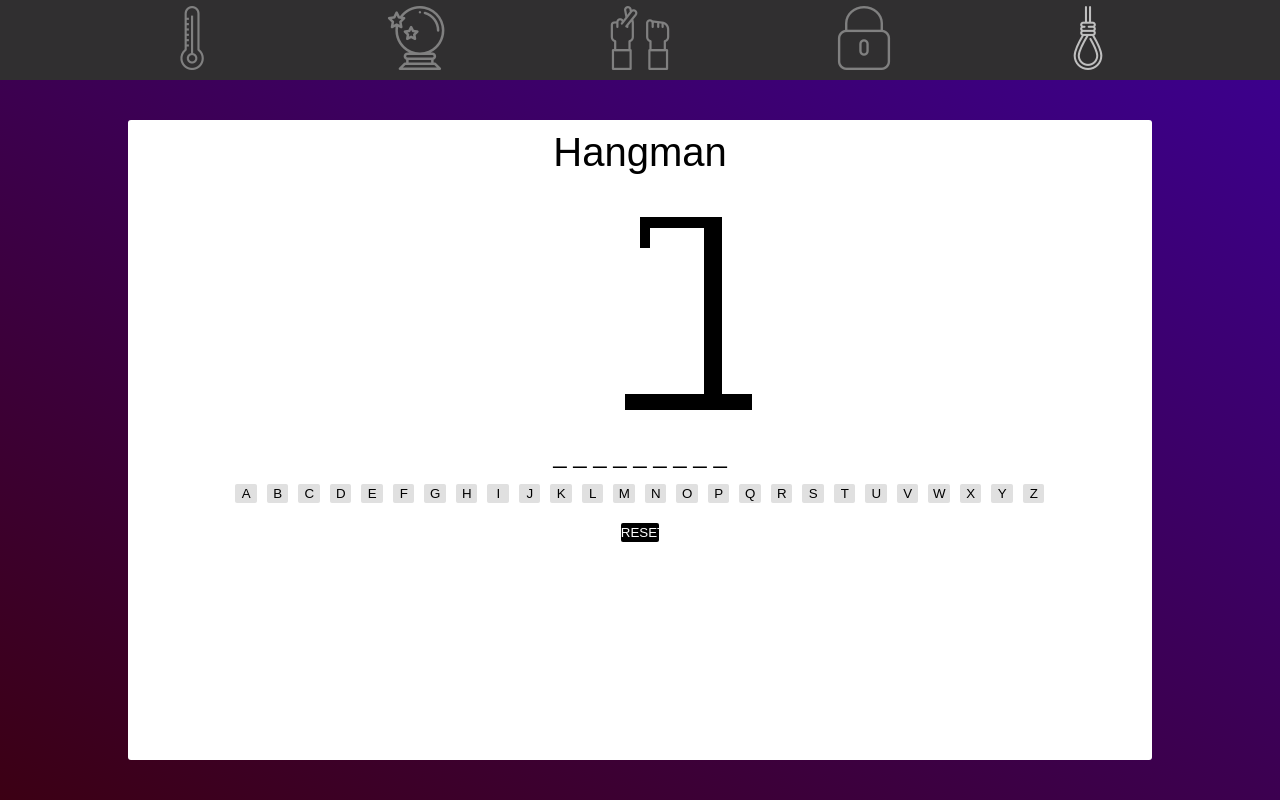
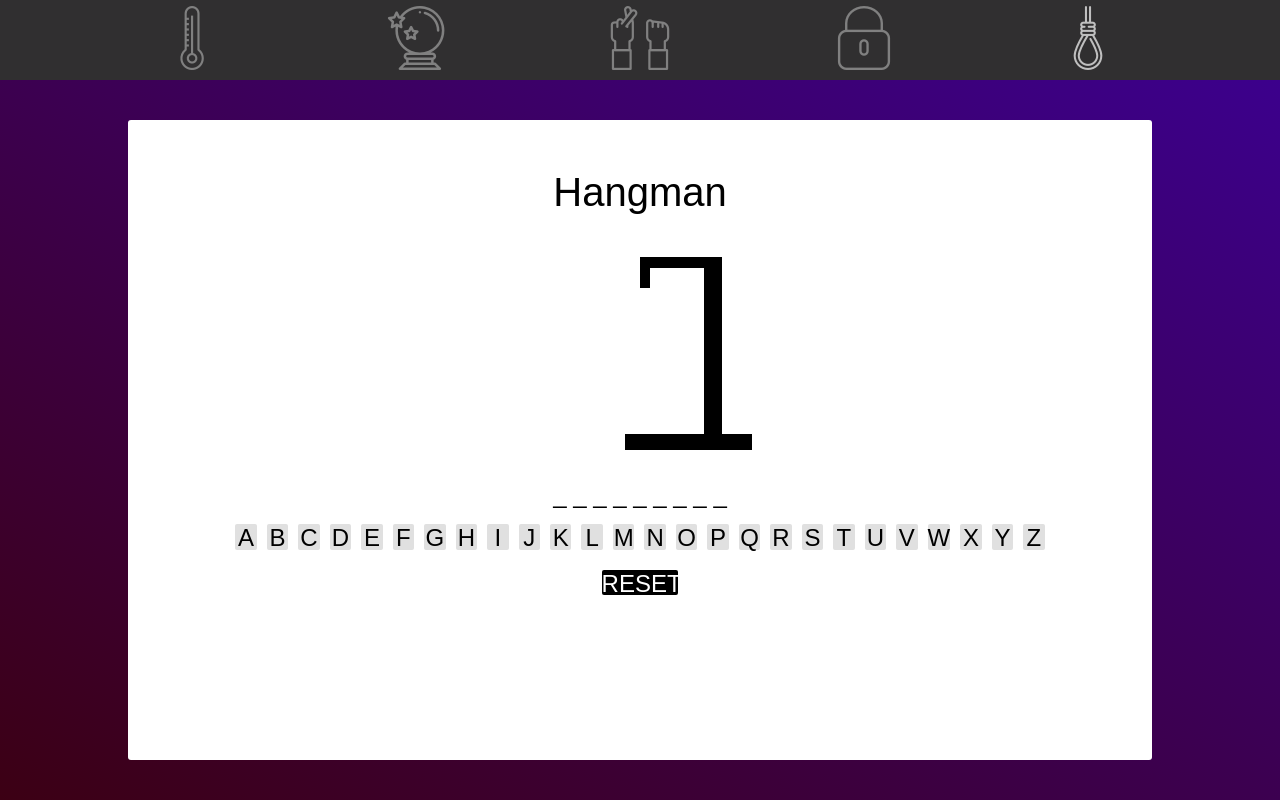
Before and after one commit to torinberger/y12-SDD-Prac, a Vue app: page /hangman in a window 1280 px wide. Built offline with nearby package versions, Linux system fonts and the light colour scheme.

Commit message:
better lookin' hangman

```diff
--- a/src/components/hangman.vue
+++ b/src/components/hangman.vue
@@ -184,6 +184,7 @@ export default {
 }
 
 h1 {
+  padding-top: 5vh;
   text-align: center;
   font-size: 5vh;
   margin: 10px;
@@ -214,8 +215,9 @@ h1 {
 }
 
 #reset-container button {
-  width: 3vw;
-  height: 1.5vw;
+  width: 6vw;
+  height: 2vw;
+  font-size: 3vh;
   border-radius: 2px;
   margin: 5px;
   background: black;
@@ -227,10 +229,11 @@ h1 {
 }
 
 .key {
-  width: 2vw;
-  height: 1.5vw;
+  width: 5vw;
+  height: 2vw;
   border-radius: 2px;
   margin: 5px;
+  font-size: 3vh;
   background: #e0e0e0;
 }
 
```
